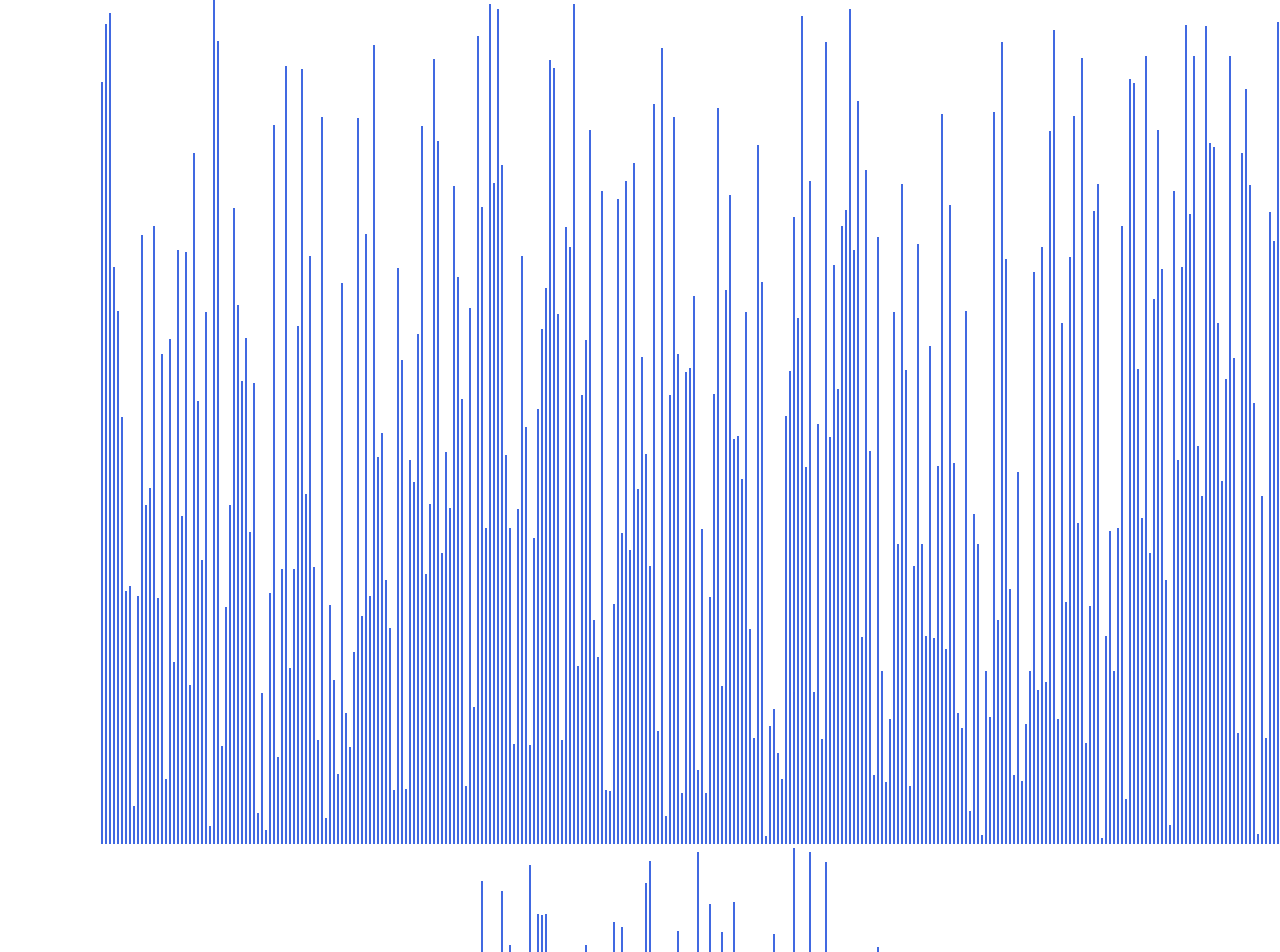
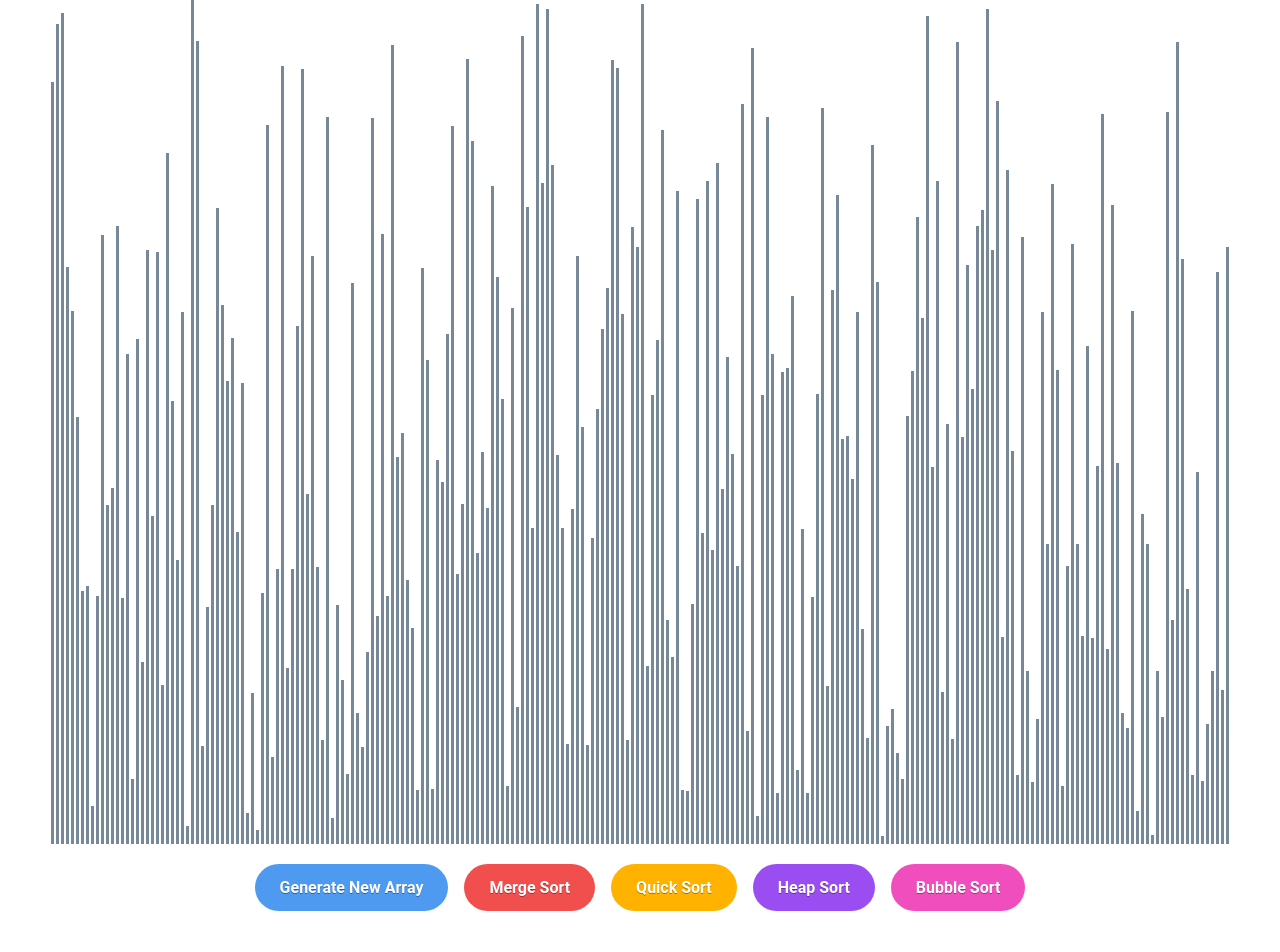
Before and after one commit to AikamBoparai/SortingVisualizer, a React (Create React App) app: page / in a window 1280 px wide. Shown: the top 952 px of the page. After the commit the page ends 912 px from the top, so only its background shows below. Built offline with nearby package versions, Linux system fonts and the light colour scheme.

Commit message:
added buttons with stylings

```diff
--- a/src/SortingVisualizer/SortingVisualizer.css
+++ b/src/SortingVisualizer/SortingVisualizer.css
@@ -1,26 +1,29 @@
 .array-container{
     position: absolute;
-    left: 100px;
+    left: 50px;
+    right: 50px;
+    overflow: hidden;
+    white-space: nowrap;
 }
 
 .array-bar{
-    width: 2px;
-    background-color:royalblue;
+    width: 3px;
+    background-color: #778899;
     display: inline-block;
     margin: 0 1px;
 }
 
 button{
-    background-color: #4e9af1;
-    display: block;
+    display: inline-block;
     padding: 0.8em 1.5em;
-    margin: 0 0.1em 0.1em;
+    margin: 1em 0.5em 0.1em;
     border:0.10em solid rgba(255,255,255,0);
     border-radius:2em;
     box-sizing: border-box;
     text-decoration:none;
     font-family:'Roboto',sans-serif;
-    font-weight:400;
+    font-size: medium;
+    font-weight:700;
     color:#FFFFFF;
     text-shadow: 0 0.04em 0.04em rgba(0,0,0,0.35);
     text-align:center;
@@ -31,3 +34,22 @@ button{
 button:hover{
     border-color:rgba(255,255,255,1);
 }
+
+.new-array-btn{
+    background-color:#4e9af1
+}
+
+.merge-sort-btn{
+    background-color: #f14e4e;
+}
+.quick-sort-btn{
+    background-color: #ffb300;
+}
+
+.heap-sort-btn{
+    background-color: #9a4ef1;
+}
+
+.bubble-sort-btn{
+    background-color: #f14ebd;
+}
--- a/src/SortingVisualizer/SortingVisualizer.jsx
+++ b/src/SortingVisualizer/SortingVisualizer.jsx
@@ -23,6 +23,19 @@ export default class SortingVisualizer extends React.Component{
         this.setState({array});
     }
 
+    mergeSort(){
+
+    }
+    quickSort(){
+
+    }
+    heapSort(){
+
+    }
+    bubbleSort(){
+
+    }
+
     render(){
         const {array} = this.state;
 
@@ -30,10 +43,15 @@ export default class SortingVisualizer extends React.Component{
             <div className="array-container">
                {array.map((value,idx) =>(
                    <div className = "array-bar" key={idx} style={{height:`${value}px`}}>
-
                    </div>
                ))}
-               <button onClick={() => this.resetArray()} >Generate New Button</button>
+               <div>
+                <button className="new-array-btn" onClick={() => this.resetArray()} >Generate New Array</button>
+                <button className="merge-sort-btn" onClick={() => this.mergeSort()} >Merge Sort</button>
+                <button className="quick-sort-btn" onClick={() => this.quickSort()} >Quick Sort</button>
+                <button className="heap-sort-btn" onClick={() => this.heapSort()} >Heap Sort</button>
+                <button className="bubble-sort-btn" onClick={() => this.bubbleSort()} >Bubble Sort</button>
+               </div>
             </div>
         );
     }
```
Also changed, not shown: 1 other file (tests, documents, lock files or other folders).
